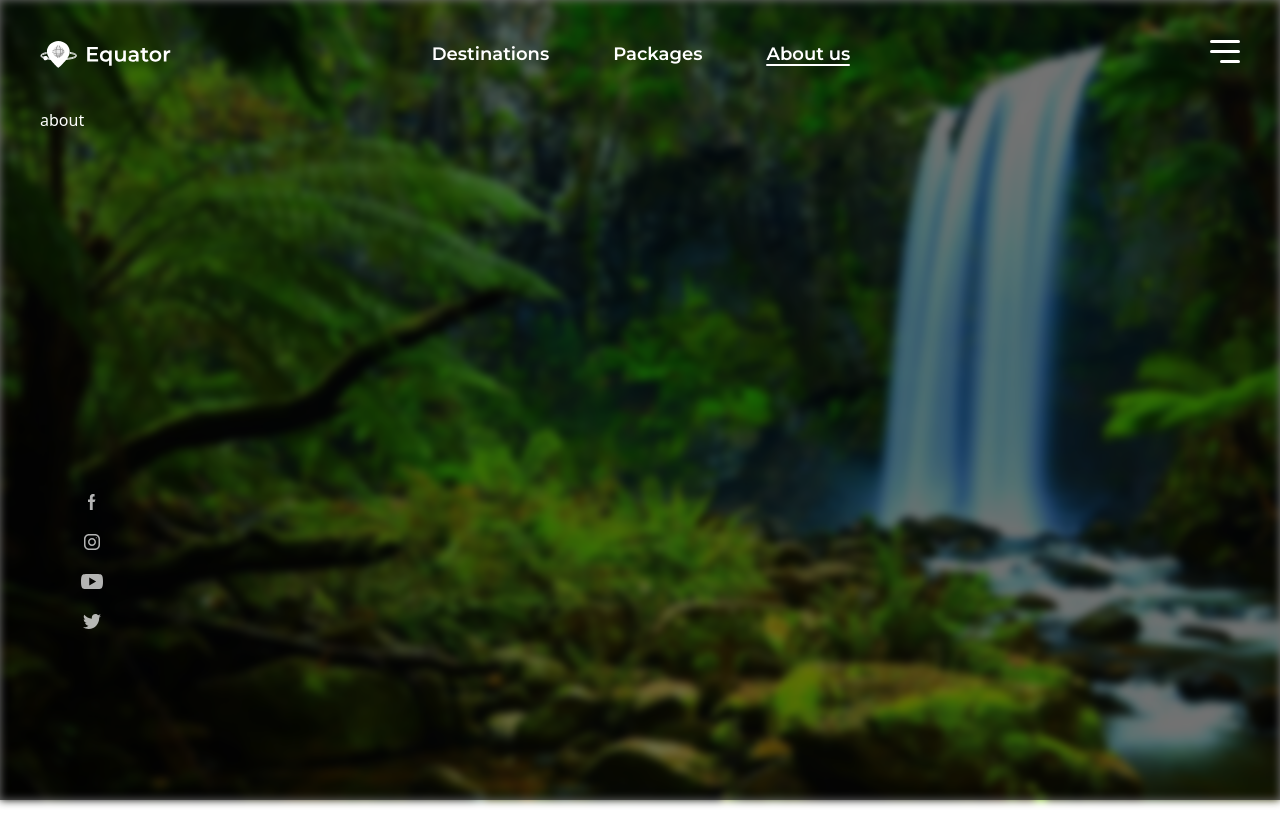
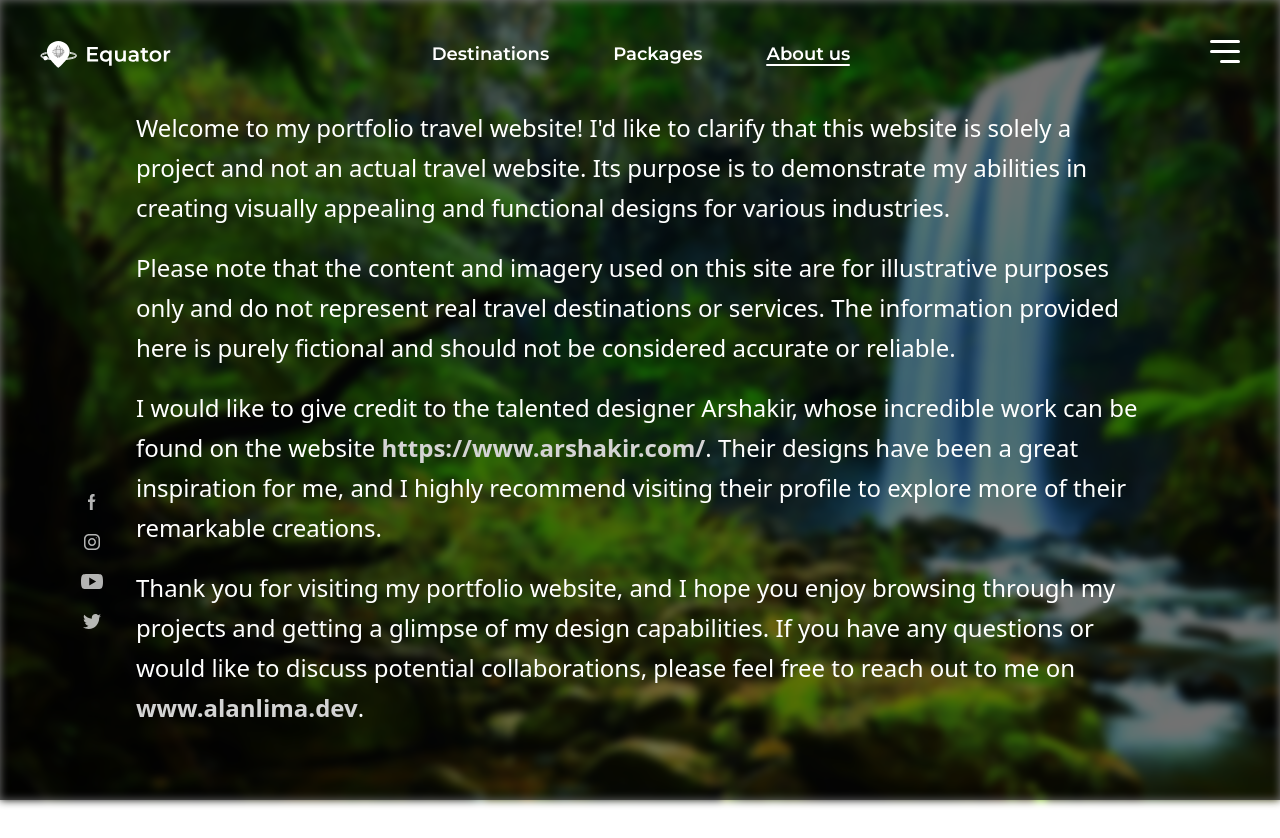
Before and after one commit to devalanlima/TravelWebsite, a Vue app: page /about in a window 1280 px wide. Built offline with nearby package versions, Linux system fonts and the light colour scheme.

Commit message:
add / text to about page

```diff
--- a/src/views/AboutView.vue
+++ b/src/views/AboutView.vue
@@ -1,3 +1,24 @@
 <template>
-  <div>about</div>
+  <div class="px-24 text-2xl flex flex-col gap-5 leading-10">
+    <p>
+      Welcome to my portfolio travel website! I'd like to
+      clarify that this website is solely a project and not an actual travel website. Its purpose is to demonstrate my
+      abilities in creating visually appealing and functional designs for various industries.
+    </p>
+    <p>
+      Please note that the content and imagery used on this site are for illustrative purposes only and do not represent
+      real travel destinations or services. The information provided here is purely fictional and should not be considered
+      accurate or reliable.
+    </p>
+    <p>
+      I would like to give credit to the talented designer Arshakir, whose incredible work can be found on the website
+      <a class="font-semibold text-neutral-300 hover:text-white" href="https://www.arshakir.com/" target="_blank">https://www.arshakir.com/</a>. Their designs have been a great inspiration for me, and I highly recommend visiting
+      their profile to explore more of their remarkable creations.
+    </p>
+    <p>
+      Thank you for visiting my portfolio website, and I hope you enjoy browsing through my projects and getting a glimpse
+      of my design capabilities. If you have any questions or would like to discuss potential collaborations, please feel
+      free to reach out to me on <a  class="font-bold text-neutral-300 hover:text-white" href="#">www.alanlima.dev</a>.
+    </p>
+  </div>
 </template>
```
